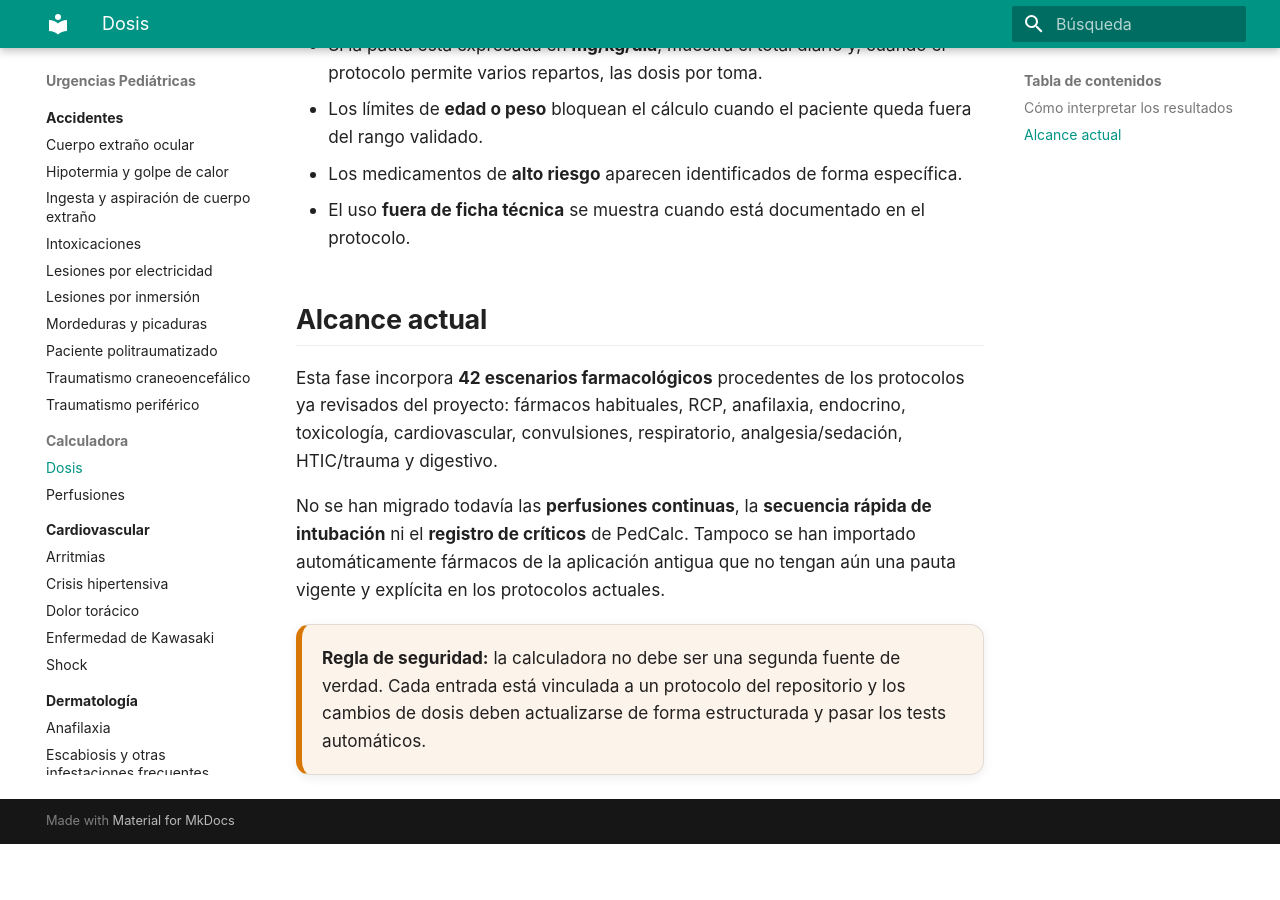
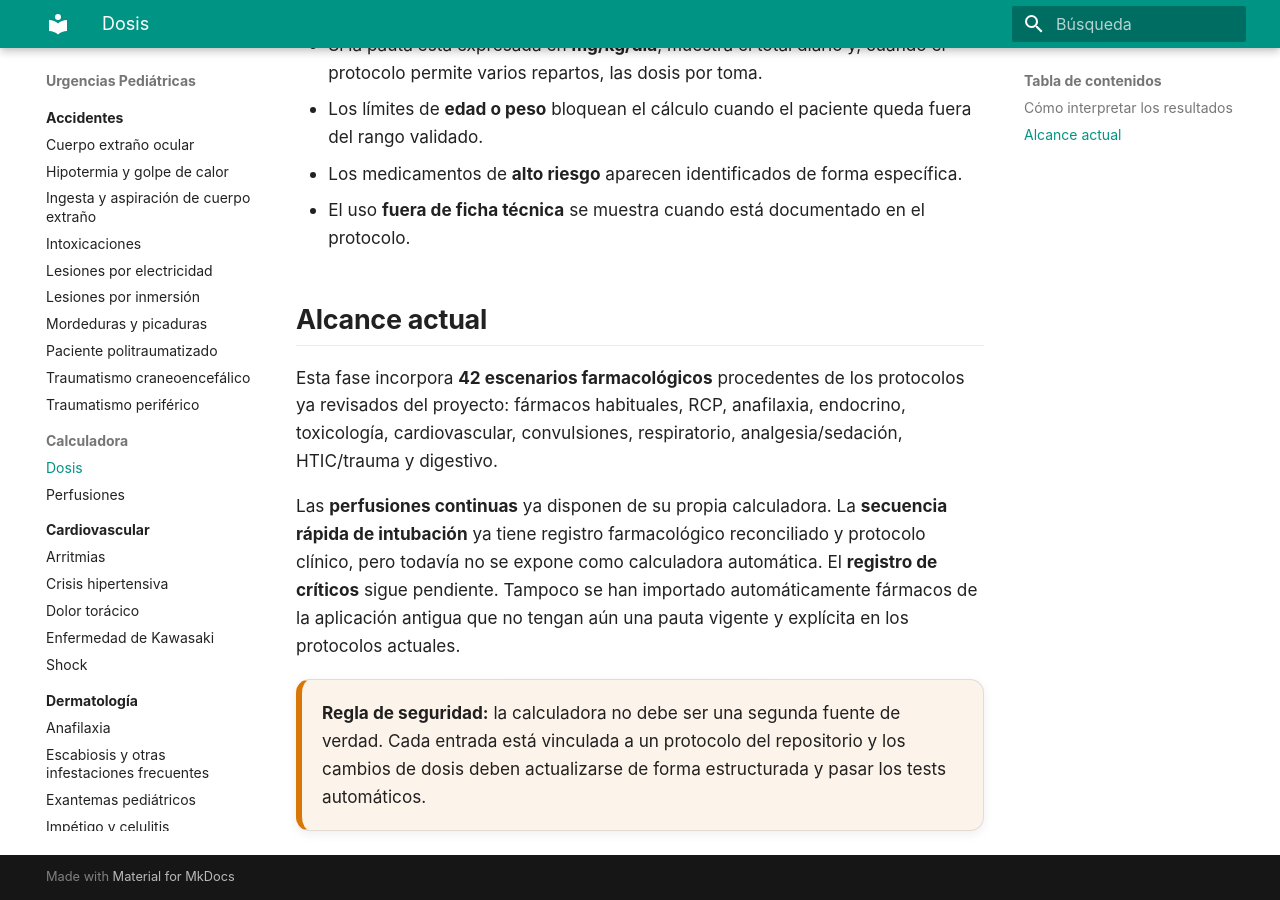
Before and after one commit to gonzaloares/urgencias-pediatricas, an MkDocs documentation site: the page built from docs/calculadora.md, in a window 1280 px wide and 900 px high, scrolled down 17001 px. Built offline with MkDocs 1.6.1 and Material for MkDocs 9.7.7, drawn with Linux system fonts in a browser that asks for light colours; before the commit the page ends 17845 px from its top, so only the background shows below that.

Commit message:
Actualiza estado de integración de SRI

```diff
--- a/docs/calculadora.md
+++ b/docs/calculadora.md
@@ -42,7 +42,7 @@
 
 Esta fase incorpora **42 escenarios farmacológicos** procedentes de los protocolos ya revisados del proyecto: fármacos habituales, RCP, anafilaxia, endocrino, toxicología, cardiovascular, convulsiones, respiratorio, analgesia/sedación, HTIC/trauma y digestivo.
 
-No se han migrado todavía las **perfusiones continuas**, la **secuencia rápida de intubación** ni el **registro de críticos** de PedCalc. Tampoco se han importado automáticamente fármacos de la aplicación antigua que no tengan aún una pauta vigente y explícita en los protocolos actuales.
+Las **perfusiones continuas** ya disponen de su propia calculadora. La **secuencia rápida de intubación** ya tiene registro farmacológico reconciliado y protocolo clínico, pero todavía no se expone como calculadora automática. El **registro de críticos** sigue pendiente. Tampoco se han importado automáticamente fármacos de la aplicación antigua que no tengan aún una pauta vigente y explícita en los protocolos actuales.
 
 <div class="clinical-card clinical-card-warning">
   <strong>Regla de seguridad:</strong> la calculadora no debe ser una segunda fuente de verdad. Cada entrada está vinculada a un protocolo del repositorio y los cambios de dosis deben actualizarse de forma estructurada y pasar los tests automáticos.
```
